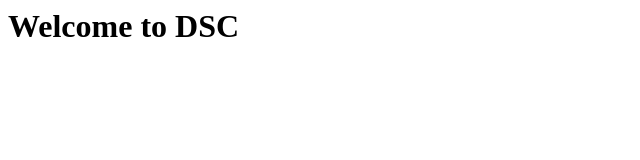
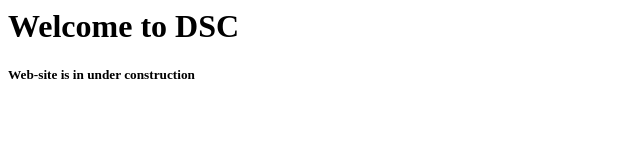
Before and after one commit to DSC-SCOE/DSC-SCOE.github.io, a plain HTML site: page index.html in a window 1280 px wide. Shown: the whole page, without its empty margins (0-640 px from the left). Drawn offline with Linux system fonts and the light colour scheme.

Commit message:
Update index.html

```diff
--- a/index.html
+++ b/index.html
@@ -1 +1,2 @@
 <h1>Welcome to DSC</h1>
+<h5> Web-site is in under construction</h5>
```
